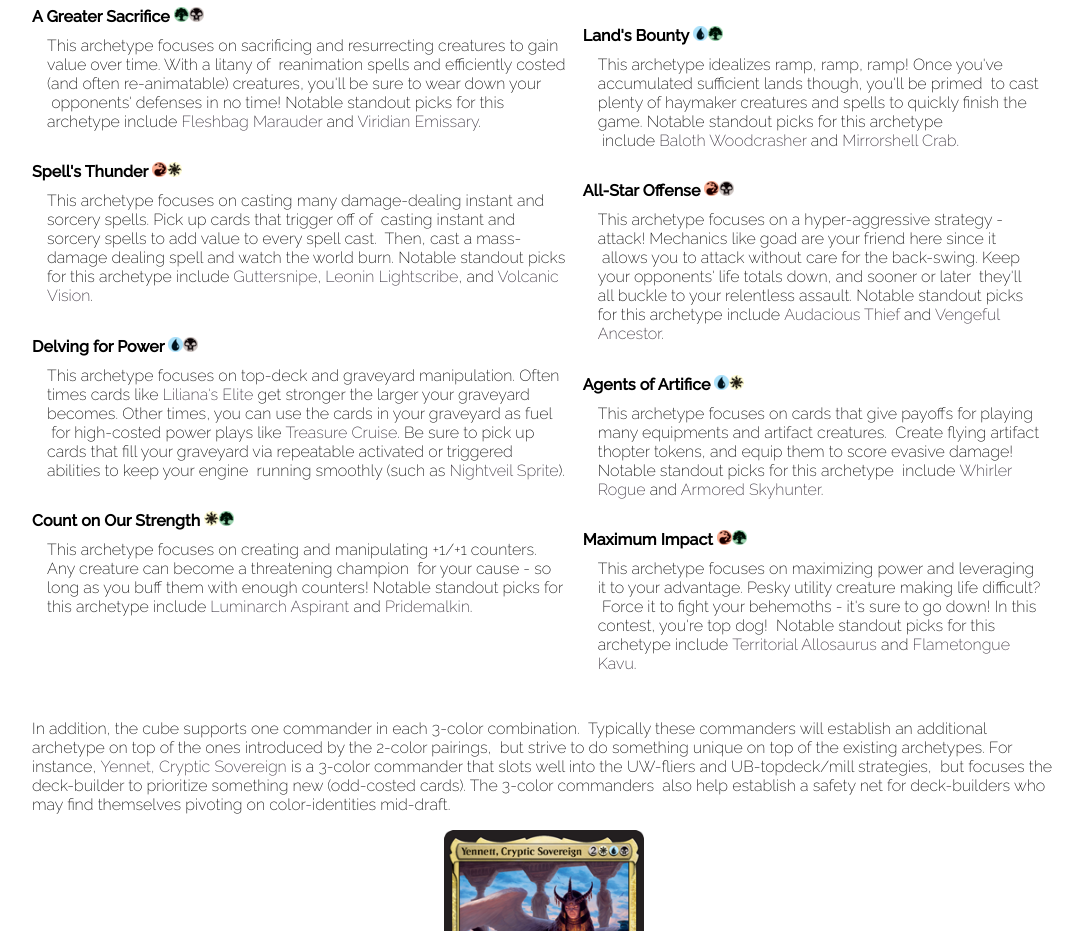
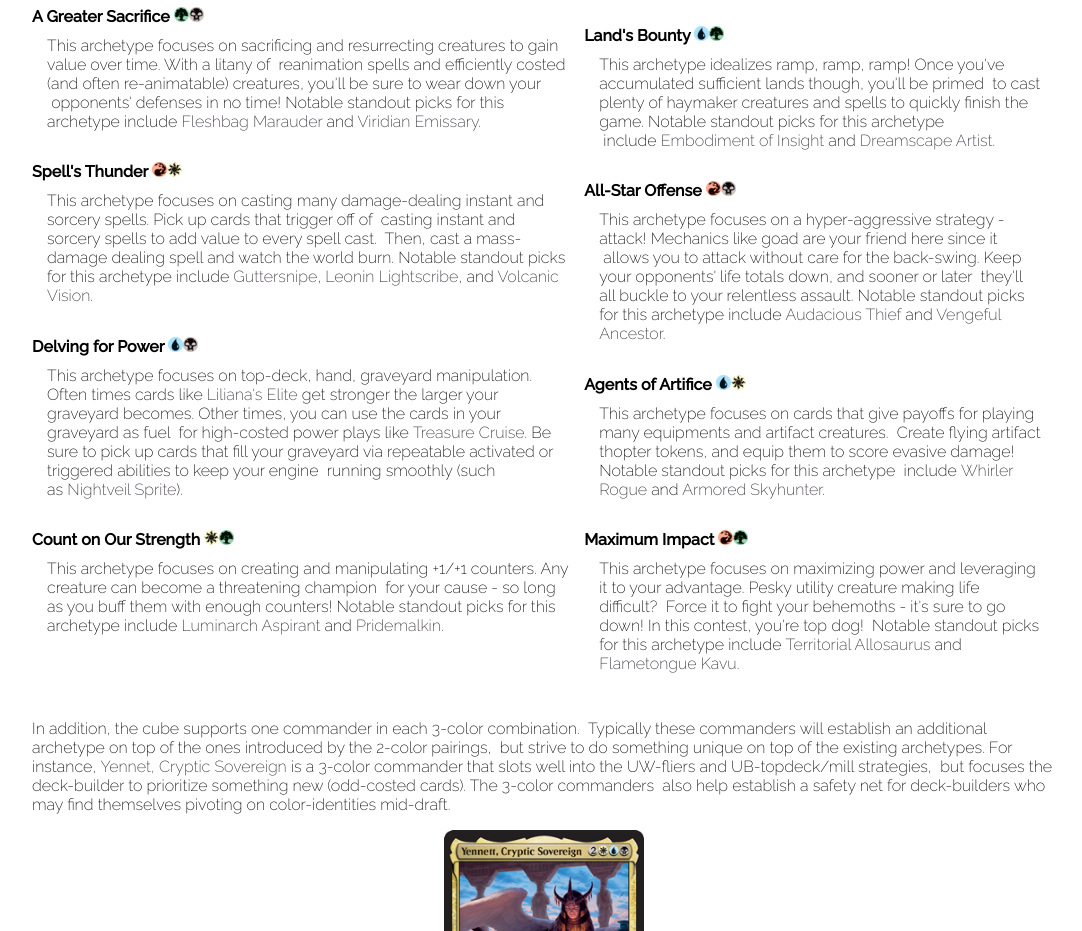
Before and after one commit to antarticuno/commander-cube-guide, a React (Create React App) app: page / in a window 1280 px wide. Shown: the part 3360-4291 px from the top of the page, without its empty margins (96-1178 px from the left). Built offline with nearby package versions, Linux system fonts and the light colour scheme.

Commit message:
fix card links in archetypes section

```diff
--- a/src/components/ArchetypesSection.tsx
+++ b/src/components/ArchetypesSection.tsx
@@ -112,7 +112,7 @@
               <img src={b} alt="b" />
             </h4>
             <p>
-              This archetype focuses on top-deck and graveyard manipulation. Often times cards like&nbsp;
+              This archetype focuses on top-deck, hand, graveyard manipulation. Often times cards like&nbsp;
               <a href="https://gatherer.wizards.com/Pages/Card/Details.aspx?multiverseid=571415">Liliana&apos;s Elite</a>
               &nbsp;get stronger the larger your graveyard becomes. Other times, you can use the cards in your graveyard as fuel
               &nbsp;for high-costed power plays like&nbsp;
@@ -169,9 +169,9 @@
               This archetype idealizes ramp, ramp, ramp! Once you&apos;ve accumulated sufficient lands though, you&apos;ll be primed
               &nbsp;to cast plenty of haymaker creatures and spells to quickly finish the game. Notable standout picks for this archetype
               &nbsp;include&nbsp;
-              <a href="https://gatherer.wizards.com/Pages/Card/Details.aspx?multiverseid=451085">Baloth Woodcrasher</a>
+              <a href="https://gatherer.wizards.com/Pages/Card/Details.aspx?multiverseid=407641">Embodiment of Insight</a>
               {' and '}
-              <a href="https://gatherer.wizards.com/Pages/Card/Details.aspx?multiverseid=548360">Mirrorshell Crab</a>
+              <a href="https://gatherer.wizards.com/Pages/Card/Details.aspx?multiverseid=509429">Dreamscape Artist</a>
               .
             </p>
           </ArchetypeBlurb>
```
